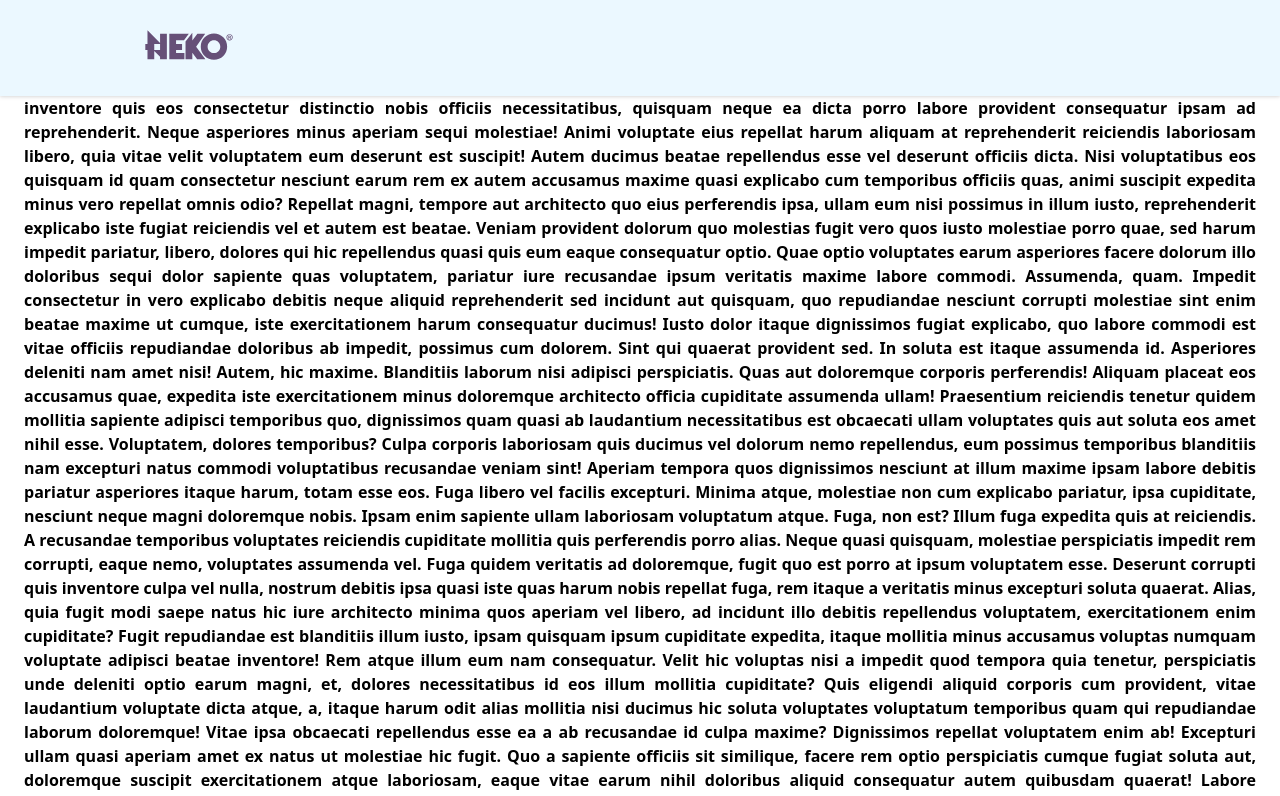
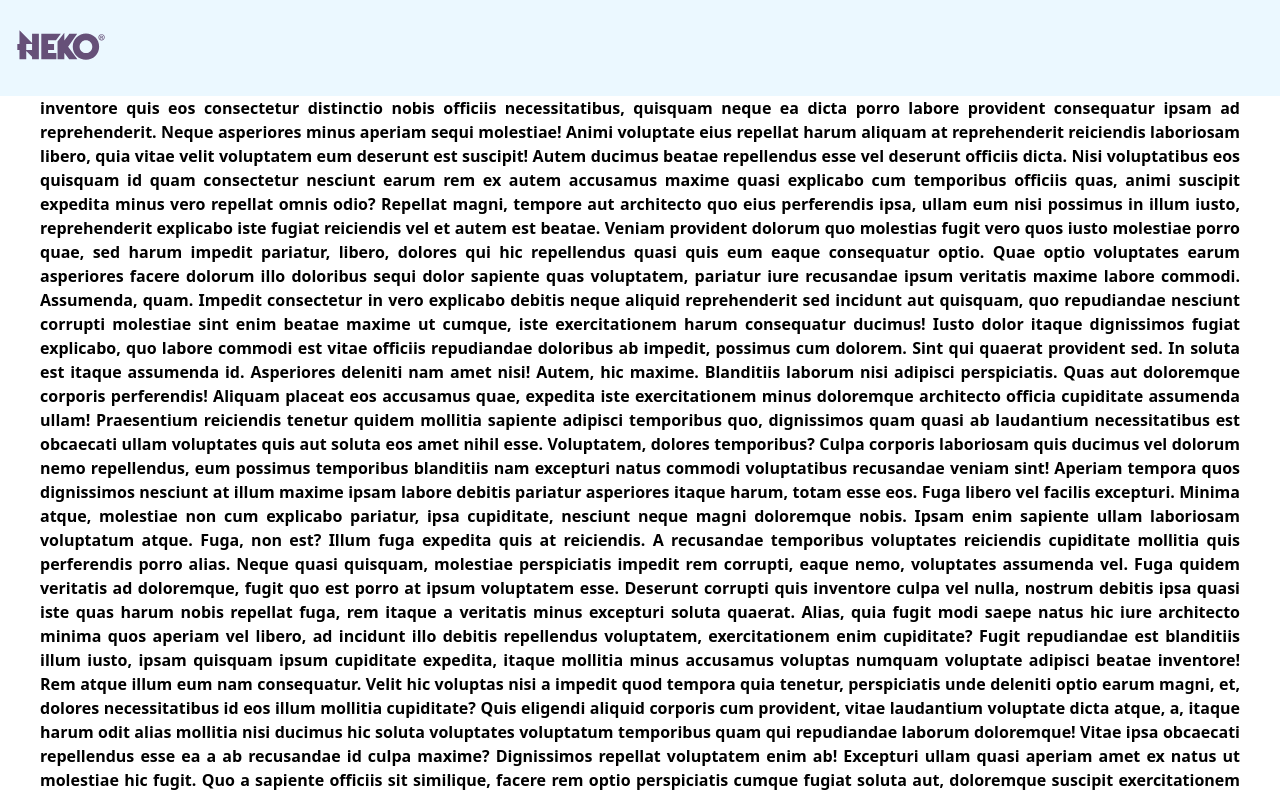
Before and after one commit to XPNguyenDL/next.js-app, a Next.js app: page / in a window 1280 px wide. Shown: the top 796 px of the page. Built offline with nearby package versions, Linux system fonts and the light colour scheme.

Commit message:
Update themes

```diff
--- a/tailwind.config.js
+++ b/tailwind.config.js
@@ -10,20 +10,20 @@ module.exports = {
   ],
   theme: {
     extend: {},
-    screens: {
-      tablet: "768px",
-      desktop: "1024px"
+    dropShadow: {
+      '3xl': '0 35px 35px rgba(0, 0, 0, 0.25)',
+      '4xl': [
+          '0 35px 35px rgba(0, 0, 0, 0.25)',
+          '0 45px 65px rgba(0, 0, 0, 0.15)'
+      ]
     },
     colors: {
-      blue: "#1fb6ff",
-      purple: "#7e5bef",
-      pink: "#ff49db",
-      orange: "#ff7849",
-      green: "#13ce66",
-      yellow: "#ffc82c",
+      black: "#0a0a0a",
+      purple: "#7a5fd5",
+      "purple-light": "#8071b3",
       "gray-dark": "#273444",
       gray: "#8492a6",
-      "gray-light": "#d3dce6",
+      "gray-light": "rgba(0,0,0,0.6)",
       primary: {
         100: "#ebf8ff",
         300: "#90cdf4",
@@ -32,7 +32,7 @@ module.exports = {
         900: "#2a4365"
       },
       secondary: {
-        100: "#fffff0",
+        100: "#ffffff",
         300: "#faf089",
         500: "#ecc94b",
         700: "#b7791f",
```
